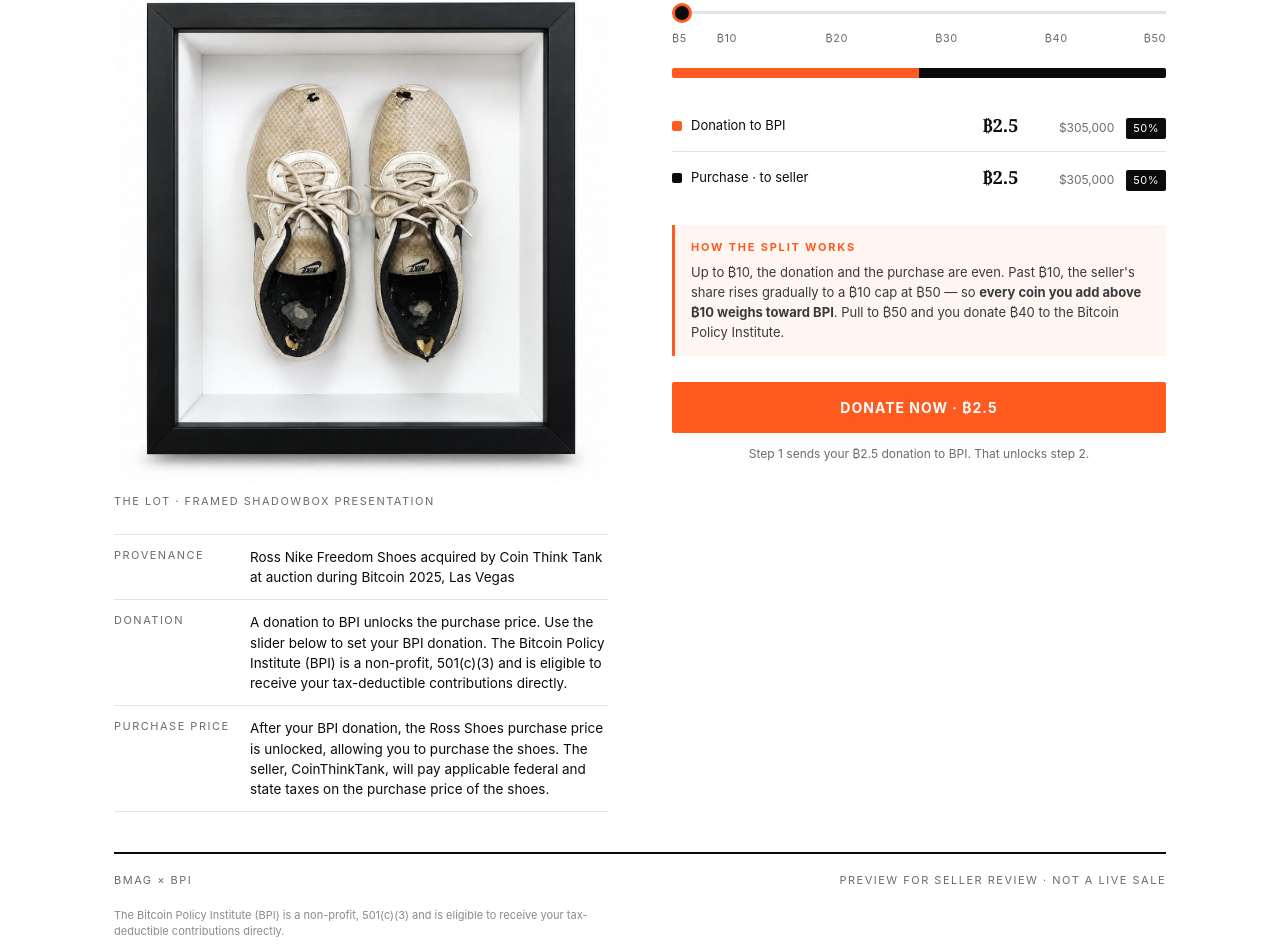
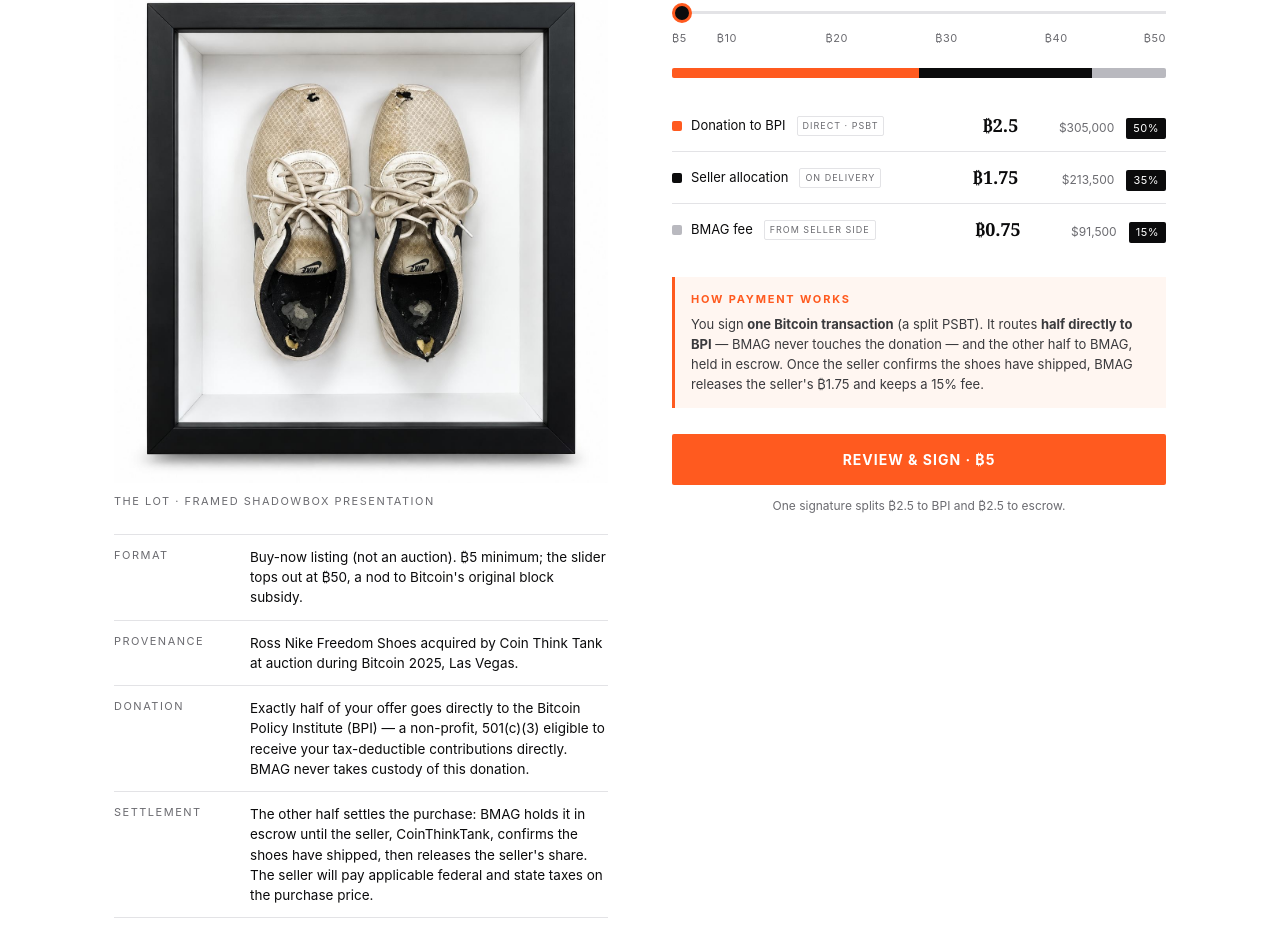
Before and after one commit to tommymarcheschi/tommy-studio, a SvelteKit app: page /ross-ulbricht-auction-test in a window 1280 px wide. Shown: the part 373-1320 px from the top of the page. Built offline with nearby package versions, Linux system fonts and the light colour scheme.

Commit message:
feat(ross): split-PSBT payment model per BTC Inc legal call
One buyer-signed PSBT routes 50% direct to BPI + 50% to BMAG escrow;
seller settles via a second tx after shipping confirmed (~35% seller,
~15% BMAG fee). Replaces the two-step donate-then-unlock flow.

```diff
--- a/src/routes/ross-ulbricht-auction-test/+page.svelte
+++ b/src/routes/ross-ulbricht-auction-test/+page.svelte
@@ -1,26 +1,33 @@
 <script lang="ts">
-	// ── Ross Ulbricht shoes — BMAG donation/purchase checkout (MOCK) ──────────────
-	// Half-donation / half-purchase format: a BPI donation UNLOCKS the shoe purchase.
-	// Slider sets the total offer (5–50 BTC). Split rule, confirmed with the seller:
-	//   • ≤ 10 BTC total → 50/50 (seller = total/2)
-	//   • 10 → 50 BTC    → seller rises LINEARLY 5 → 10; BPI takes the remainder
-	// Anchors: 5→2.5/2.5, 10→5/5, 30→22.5/7.5, 50→40/10. (No real transactions.)
+	// ── Ross Ulbricht shoes — BMAG buy-now via split PSBT (MOCK) ──────────────────
+	// Buy-now listing (not an auction). One Partially-Signed Bitcoin Transaction the
+	// buyer signs routes funds in a single payment:
+	//   • 50% → BPI directly (donation; BMAG never custodies it)
+	//   • 50% → BMAG, held in escrow as the seller-side funds until the seller
+	//     confirms the shoes have shipped.
+	// Settlement with the seller is a SECOND transaction, sent after shipping is
+	// confirmed: of the total, the seller receives ~35% and BMAG keeps a ~15% fee.
+	// Slider sets the total offer (5–50 BTC); ceiling nods to the 50-BTC block subsidy.
+	// (No real transactions — preview only.)
 
 	const MIN = 5;
 	const MAX = 50;
 	const STEP = 0.5;
 
+	const BMAG_FEE_PCT = 0.15; // of total proceeds (negotiable to 10%)
+
 	let total = $state(5);
 
-	function sellerFor(t: number): number {
-		if (t <= 10) return t / 2;
-		return 5 + (t - 10) * 0.125; // 5 at t=10, 10 at t=50
-	}
-
-	const seller = $derived(sellerFor(total));
-	const bpi = $derived(total - seller);
+	// The buyer's PSBT always splits the TOTAL evenly: half to BPI, half to BMAG escrow.
+	const bpi = $derived(total * 0.5); // direct donation to BPI
+	const escrow = $derived(total * 0.5); // to BMAG, held until shipping confirmed
+	// Second (settlement) transaction, out of the escrowed half:
+	const bmagFee = $derived(total * BMAG_FEE_PCT); // ~15% of total
+	const seller = $derived(escrow - bmagFee); // ~35% of total to the seller
+	const bpiPct = $derived((bpi / total) * 100);
+	const escrowPct = $derived((escrow / total) * 100);
 	const sellerPct = $derived((seller / total) * 100);
-	const bpiPct = $derived((bpi / total) * 100);
+	const bmagPct = $derived((bmagFee / total) * 100);
 
 	// USD context (illustrative; BTC price is a display assumption, labeled as such).
 	const BTC_USD = 122_000;
@@ -30,17 +37,19 @@
 		(n * BTC_USD).toLocaleString('en-US', { style: 'currency', currency: 'USD', maximumFractionDigits: 0 });
 
 	// ── Payment flow state machine ────────────────────────────────────────────────
-	// idle → donateQr → donatePaid(unlocks) → buyQr → buyPaid(done)
-	type Phase = 'idle' | 'donateQr' | 'donatePaid' | 'buyQr' | 'complete';
+	// One buyer signature (the split PSBT), then a later seller-side settlement:
+	//   idle → signPsbt → broadcast(buyer done) → shipped → settled(complete)
+	type Phase = 'idle' | 'signPsbt' | 'broadcast' | 'shipped' | 'complete';
 	let phase = $state<Phase>('idle');
 
 	// Throwaway, clearly-fake BTC addresses for the QR mock (never real wallets).
 	const BPI_ADDR = 'bc1qbpi0donation0mock0address0do0not0send0funds0xy';
+	const BMAG_ADDR = 'bc1qbmag0escrow0mock0address0do0not0send0funds0ab';
 	const SELLER_ADDR = 'bc1qseller0mock0address0do0not0send0real0funds0zk';
 
 	// Mock transaction ids for the receipt (illustrative only — real flow fills these in).
-	const BPI_TXID = 'mock0000d0nati0n00000000000000000000000000000000000000000000f00d';
-	const SELLER_TXID = 'mock00000purch4se00000000000000000000000000000000000000000000beef';
+	const PSBT_TXID = 'mock0000spl1t0psbt00000000000000000000000000000000000000000000f00d';
+	const SETTLE_TXID = 'mock00000settlement00000000000000000000000000000000000000000000beef';
 
 	// A tiny on-the-fly QR-ish matrix purely for visual flavor (deterministic from seed).
 	function qrCells(seed: string): boolean[] {
@@ -54,19 +63,18 @@
 		}
 		return out;
 	}
-	const donateQr = qrCells(BPI_ADDR + total);
-	const buyQr = $derived(qrCells(SELLER_ADDR + total));
+	const psbtQr = $derived(qrCells(BPI_ADDR + BMAG_ADDR + total));
 
-	function startDonation() {
-		phase = 'donateQr';
+	function startCheckout() {
+		phase = 'signPsbt';
 	}
-	function completeDonation() {
-		phase = 'donatePaid';
+	function signAndBroadcast() {
+		phase = 'broadcast';
 	}
-	function startPurchase() {
-		phase = 'buyQr';
+	function confirmShipped() {
+		phase = 'shipped';
 	}
-	function completePurchase() {
+	function settleSeller() {
 		phase = 'complete';
 	}
 	function reset() {
@@ -112,9 +120,10 @@
 			</div>
 
 			<dl class="facts">
-				<div><dt>Provenance</dt><dd>Ross Nike Freedom Shoes acquired by Coin Think Tank at auction during Bitcoin 2025, Las Vegas</dd></div>
-				<div><dt>Donation</dt><dd>A donation to BPI unlocks the purchase price. Use the slider below to set your BPI donation. The Bitcoin Policy Institute (BPI) is a non-profit, 501(c)(3) and is eligible to receive your tax-deductible contributions directly.</dd></div>
-				<div><dt>Purchase price</dt><dd>After your BPI donation, the Ross Shoes purchase price is unlocked, allowing you to purchase the shoes. The seller, CoinThinkTank, will pay applicable federal and state taxes on the purchase price of the shoes.</dd></div>
+				<div><dt>Format</dt><dd>Buy-now listing (not an auction). ₿5 minimum; the slider tops out at ₿50, a nod to Bitcoin's original block subsidy.</dd></div>
+				<div><dt>Provenance</dt><dd>Ross Nike Freedom Shoes acquired by Coin Think Tank at auction during Bitcoin 2025, Las Vegas.</dd></div>
+				<div><dt>Donation</dt><dd>Exactly half of your offer goes directly to the Bitcoin Policy Institute (BPI) — a non-profit, 501(c)(3) eligible to receive your tax-deductible contributions directly. BMAG never takes custody of this donation.</dd></div>
+				<div><dt>Settlement</dt><dd>The other half settles the purchase: BMAG holds it in escrow until the seller, CoinThinkTank, confirms the shoes have shipped, then releases the seller's share. The seller will pay applicable federal and state taxes on the purchase price.</dd></div>
 			</dl>
 		</section>
 
@@ -123,7 +132,7 @@
 			{#if phase === 'idle'}
 				<!-- ── OFFER BUILDER (slider) ─────────────────────────────── -->
 				<div class="eyebrow">Build your offer</div>
-				<h2 class="offer-h">Set your total using the slider below. A donation to BPI unlocks the purchase of the shoes.</h2>
+				<h2 class="offer-h">Set your total with the slider. One Bitcoin transaction you sign sends half to BPI and half to settle the purchase.</h2>
 
 				<!-- Total headline -->
 				<div class="totalrow">
@@ -148,16 +157,17 @@
 					</div>
 				</div>
 
-				<!-- Split bar -->
+				<!-- Split bar: half to BPI, half to the seller side (seller + BMAG fee). -->
 				<div class="splitbar" aria-hidden="true">
 					<div class="seg seg-bpi" style="width:{bpiPct}%"></div>
 					<div class="seg seg-seller" style="width:{sellerPct}%"></div>
+					<div class="seg seg-bmag" style="width:{bmagPct}%"></div>
 				</div>
 
 				<!-- Breakdown -->
 				<div class="breakdown">
 					<div class="line">
-						<div class="lbl"><span class="dot dot-bpi"></span> Donation to BPI</div>
+						<div class="lbl"><span class="dot dot-bpi"></span> Donation to BPI <span class="tag">direct · PSBT</span></div>
 						<div class="val">
 							<span class="v-btc">₿{fmtBtc(bpi)}</span>
 							<span class="v-usd">{fmtUsd(bpi)}</span>
@@ -166,29 +176,39 @@
 					</div>
 					<div class="hair"></div>
 					<div class="line">
-						<div class="lbl"><span class="dot dot-seller"></span> Purchase · to seller</div>
+						<div class="lbl"><span class="dot dot-seller"></span> Seller allocation <span class="tag">on delivery</span></div>
 						<div class="val">
 							<span class="v-btc">₿{fmtBtc(seller)}</span>
 							<span class="v-usd">{fmtUsd(seller)}</span>
 							<span class="v-pct">{sellerPct.toFixed(0)}%</span>
 						</div>
 					</div>
+					<div class="hair"></div>
+					<div class="line">
+						<div class="lbl"><span class="dot dot-bmag"></span> BMAG fee <span class="tag">from seller side</span></div>
+						<div class="val">
+							<span class="v-btc">₿{fmtBtc(bmagFee)}</span>
+							<span class="v-usd">{fmtUsd(bmagFee)}</span>
+							<span class="v-pct">{bmagPct.toFixed(0)}%</span>
+						</div>
+					</div>
 				</div>
 
 				<!-- Why this matters callout (design-voice hallmark) -->
 				<div class="callout">
-					<div class="callout-h">How the split works</div>
+					<div class="callout-h">How payment works</div>
 					<p>
-						Up to ₿10, the donation and the purchase are even. Past ₿10, the seller's share rises
-						gradually to a ₿10 cap at ₿50 — so <strong>every coin you add above ₿10 weighs toward BPI</strong>.
-						Pull to ₿50 and you donate ₿40 to the Bitcoin Policy Institute.
+						You sign <strong>one Bitcoin transaction</strong> (a split PSBT). It routes
+						<strong>half directly to BPI</strong> — BMAG never touches the donation — and the other half to
+						BMAG, held in escrow. Once the seller confirms the shoes have shipped, BMAG releases the
+						seller's ₿{fmtBtc(seller)} and keeps a {(BMAG_FEE_PCT * 100).toFixed(0)}% fee.
 					</p>
 				</div>
 
-				<button class="btn btn-primary" onclick={startDonation}>
-					Donate now · ₿{fmtBtc(bpi)}
+				<button class="btn btn-primary" onclick={startCheckout}>
+					Review &amp; sign · ₿{fmtBtc(total)}
 				</button>
-				<p class="paynote">Step 1 sends your ₿{fmtBtc(bpi)} donation to BPI. That unlocks step 2.</p>
+				<p class="paynote">One signature splits ₿{fmtBtc(bpi)} to BPI and ₿{fmtBtc(escrow)} to escrow.</p>
 
 			{:else}
 				<!-- ── CHECKOUT (replaces the slider in place) ────────────── -->
@@ -196,83 +216,101 @@
 
 				<!-- Step indicator -->
 				<div class="steps">
-					<div class="step" class:on={phase === 'donateQr'} class:done={phase === 'donatePaid' || phase === 'buyQr' || phase === 'complete'}>
-						<span class="num">1</span> Donate to BPI
+					<div class="step" class:on={phase === 'signPsbt'} class:done={phase === 'broadcast' || phase === 'shipped' || phase === 'complete'}>
+						<span class="num">1</span> Sign the PSBT
 					</div>
 					<div class="steparrow">→</div>
-					<div class="step" class:locked={phase === 'donateQr'} class:on={phase === 'buyQr'} class:done={phase === 'complete'}>
-						<span class="num">2</span> Purchase the shoes
+					<div class="step" class:locked={phase === 'signPsbt'} class:on={phase === 'broadcast' || phase === 'shipped'} class:done={phase === 'complete'}>
+						<span class="num">2</span> Ship &amp; settle
 					</div>
 				</div>
 
-				{#if phase === 'donateQr'}
+				{#if phase === 'signPsbt'}
 					<div class="qrcard">
-						<div class="qrhead">Step 1 — Donate ₿{fmtBtc(bpi)} to BPI</div>
+						<div class="qrhead">Sign one transaction — ₿{fmtBtc(total)}</div>
 						<div class="qr">
-							{#each donateQr as on, i}<span class="cell" class:on={on} style="--i:{i}"></span>{/each}
+							{#each psbtQr as on, i}<span class="cell" class:on={on} style="--i:{i}"></span>{/each}
 						</div>
-						<div class="addr">{BPI_ADDR}</div>
-						<div class="await">Awaiting confirmation…</div>
-						<button class="btn btn-primary" onclick={completeDonation}>Complete payment (simulate)</button>
+						<!-- The single PSBT has two outputs; show both so the buyer sees exactly
+						     where every satoshi goes before they sign. -->
+						<div class="psbt-outs">
+							<div class="psbt-out">
+								<div class="po-top"><span class="dot dot-bpi"></span> ₿{fmtBtc(bpi)} → BPI <span class="po-tag">donation</span></div>
+								<div class="addr">{BPI_ADDR}</div>
+							</div>
+							<div class="psbt-out">
+								<div class="po-top"><span class="dot dot-seller"></span> ₿{fmtBtc(escrow)} → BMAG escrow <span class="po-tag">held until shipped</span></div>
+								<div class="addr">{BMAG_ADDR}</div>
+							</div>
+						</div>
+						<div class="await">Awaiting your signature…</div>
+						<button class="btn btn-primary" onclick={signAndBroadcast}>Sign &amp; broadcast (simulate)</button>
 						<button class="btn btn-ghost" onclick={reset}>← Back to offer</button>
 					</div>
 
-				{:else if phase === 'donatePaid'}
+				{:else if phase === 'broadcast'}
 					<div class="paid">
 						<div class="check">✓</div>
-						<div class="paid-h">Donation confirmed — ₿{fmtBtc(bpi)} to BPI</div>
-						<div class="paid-sub">The shoe purchase is now unlocked.</div>
-						<button class="btn btn-primary" onclick={startPurchase}>Continue to purchase · ₿{fmtBtc(seller)}</button>
+						<div class="paid-h">Payment broadcast — ₿{fmtBtc(total)}</div>
+						<div class="paid-sub">
+							₿{fmtBtc(bpi)} is on its way to BPI. ₿{fmtBtc(escrow)} is held in BMAG escrow
+							until the seller confirms the shoes have shipped.
+						</div>
+						<button class="btn btn-primary" onclick={confirmShipped}>Seller confirms shipped (simulate)</button>
 					</div>
 
-				{:else if phase === 'buyQr'}
-					<div class="qrcard">
-						<div class="qrhead">Step 2 — Purchase for ₿{fmtBtc(seller)}</div>
-						<div class="qr">
-							{#each buyQr as on, i}<span class="cell" class:on={on} style="--i:{i}"></span>{/each}
+				{:else if phase === 'shipped'}
+					<div class="paid">
+						<div class="check">✓</div>
+						<div class="paid-h">Shipping confirmed</div>
+						<div class="paid-sub">
+							BMAG now releases the seller's ₿{fmtBtc(seller)} and retains its
+							{(BMAG_FEE_PCT * 100).toFixed(0)}% fee (₿{fmtBtc(bmagFee)}) — a second settlement transaction.
 						</div>
-						<div class="addr">{SELLER_ADDR}</div>
-						<div class="await">Awaiting confirmation…</div>
-						<button class="btn btn-primary" onclick={completePurchase}>Complete payment (simulate)</button>
+						<button class="btn btn-primary" onclick={settleSeller}>Release settlement (simulate)</button>
 					</div>
 
 				{:else if phase === 'complete'}
-					<!-- Final receipt. Bold-bordered cards separate the DONATION from the
-					     PURCHASE so this page reads as a receipt for everyone involved
-					     (buyer, seller, BPI). Each card carries its own TXID + address. -->
+					<!-- Final receipt. Bold-bordered cards separate the three parties so this
+					     page reads as a receipt for everyone (buyer, seller, BPI, BMAG).
+					     The donation + escrow are one TXID (the split PSBT); the seller
+					     settlement is the second TXID. -->
 					<div class="done">
 						<div class="check big">✓</div>
-						<div class="done-h">Offer complete</div>
+						<div class="done-h">Sale complete</div>
 
-						<!-- Donation receipt card -->
+						<!-- Donation receipt card (output of the split PSBT) -->
 						<div class="receipt">
 							<div class="receipt-top">
-								<span class="dl">Total donated to BPI</span>
+								<span class="dl">Donated to BPI</span>
 								<span class="dv">₿{fmtBtc(bpi)}</span>
 							</div>
 							<dl class="receipt-meta">
-								<div><dt>Transaction ID</dt><dd>{BPI_TXID}</dd></div>
+								<div><dt>Transaction ID</dt><dd>{PSBT_TXID}</dd></div>
 								<div><dt>BTC address</dt><dd>{BPI_ADDR}</dd></div>
 							</dl>
 							<p class="receipt-fine">
-								The Bitcoin Policy Institute (BPI) is a non-profit, 501(c)(3) and is eligible
-								to receive your tax-deductible contributions directly.
+								Paid directly by the buyer's split PSBT. The Bitcoin Policy Institute (BPI) is a
+								non-profit, 501(c)(3) and is eligible to receive your tax-deductible contributions
+								directly; BMAG never takes custody of this donation.
 							</p>
 						</div>
 
-						<!-- Purchase receipt card -->
+						<!-- Seller settlement receipt card (second transaction) -->
 						<div class="receipt">
 							<div class="receipt-top">
-								<span class="dl">Total Ross Shoes purchase price</span>
+								<span class="dl">Settled to seller</span>
 								<span class="dv">₿{fmtBtc(seller)}</span>
 							</div>
 							<dl class="receipt-meta">
-								<div><dt>Transaction ID</dt><dd>{SELLER_TXID}</dd></div>
+								<div><dt>Transaction ID</dt><dd>{SETTLE_TXID}</dd></div>
 								<div><dt>BTC address</dt><dd>{SELLER_ADDR}</dd></div>
+								<div><dt>BMAG fee</dt><dd>₿{fmtBtc(bmagFee)} ({(BMAG_FEE_PCT * 100).toFixed(0)}%)</dd></div>
 							</dl>
 							<p class="receipt-fine">
-								The seller, CoinThinkTank, will pay applicable federal and state taxes on
-								the purchase price of the shoes.
+								Released from BMAG escrow after the seller confirmed shipment. The seller,
+								CoinThinkTank, will pay applicable federal and state taxes on the purchase price
+								of the shoes.
 							</p>
 						</div>
 
@@ -291,12 +329,18 @@
 
 	<div class="legal">
 		<p>
-			The Bitcoin Policy Institute (BPI) is a non-profit, 501(c)(3) and is eligible to receive your
-			tax-deductible contributions directly.
+			Payment is made as a single Partially-Signed Bitcoin Transaction (PSBT) signed by the buyer:
+			50% is routed directly to BPI and 50% to BMAG, held in escrow. The donation relationship is
+			directly between the buyer and BPI.
 		</p>
 		<p>
-			The seller, CoinThinkTank, will pay applicable federal and state taxes on the purchase price
-			of the shoes.
+			The Bitcoin Policy Institute (BPI) is a non-profit, 501(c)(3) and is eligible to receive your
+			tax-deductible contributions directly. BMAG does not take custody of the BPI donation.
+		</p>
+		<p>
+			BMAG releases the seller-side funds from escrow as a second transaction once the seller
+			confirms shipment, retaining its fee. The seller, CoinThinkTank, will pay applicable federal
+			and state taxes on the purchase price of the shoes.
 		</p>
 	</div>
 </div>
@@ -415,6 +459,7 @@
 	.splitbar { display: flex; height: 10px; border-radius: 2px; overflow: hidden; margin: 6px 0 22px; }
 	.seg-bpi { background: var(--accent); }
 	.seg-seller { background: var(--ink); }
+	.seg-bmag { background: #b9b9bf; }
 	.seg { transition: width 0.15s ease; }
 
 	.breakdown { margin-bottom: 22px; }
@@ -423,6 +468,8 @@
 	.dot { width: 10px; height: 10px; border-radius: 2px; display: inline-block; }
 	.dot-bpi { background: var(--accent); }
 	.dot-seller { background: var(--ink); }
+	.dot-bmag { background: #b9b9bf; }
+	.tag { font-size: 9px; letter-spacing: 1px; text-transform: uppercase; color: var(--muted); border: 1px solid var(--line); border-radius: 2px; padding: 2px 5px; margin-left: 2px; }
 	.hair { height: 1px; background: var(--line); }
 	.val { display: flex; align-items: baseline; gap: 12px; }
 	.v-btc { font-family: var(--serif); font-size: 18px; font-weight: 600; }
@@ -458,6 +505,13 @@
 	.cell.on { background: var(--ink); }
 	.addr { font-family: ui-monospace, 'SF Mono', Menlo, monospace; font-size: 10.5px; color: var(--muted); word-break: break-all; margin-bottom: 14px; }
 	.await { font-size: 12px; color: var(--accent); letter-spacing: 1px; text-transform: uppercase; margin-bottom: 18px; }
+
+	/* The two outputs of the single split PSBT, shown before the buyer signs. */
+	.psbt-outs { display: grid; gap: 10px; margin-bottom: 16px; text-align: left; }
+	.psbt-out { border: 1px solid var(--line); border-radius: 3px; padding: 10px 12px; }
+	.po-top { display: flex; align-items: center; gap: 8px; font-size: 13px; font-weight: 600; margin-bottom: 6px; }
+	.psbt-out .addr { margin-bottom: 0; }
+	.po-tag { font-size: 9px; letter-spacing: 1px; text-transform: uppercase; color: var(--muted); border: 1px solid var(--line); border-radius: 2px; padding: 2px 5px; font-weight: 500; }
 
 	.check { color: var(--accent); font-size: 34px; line-height: 1; margin-bottom: 10px; }
 	.check.big { font-size: 48px; }
```
